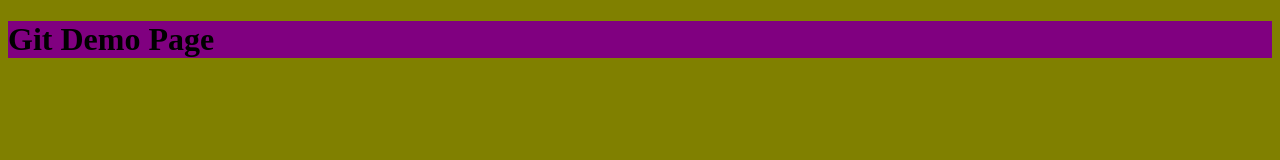
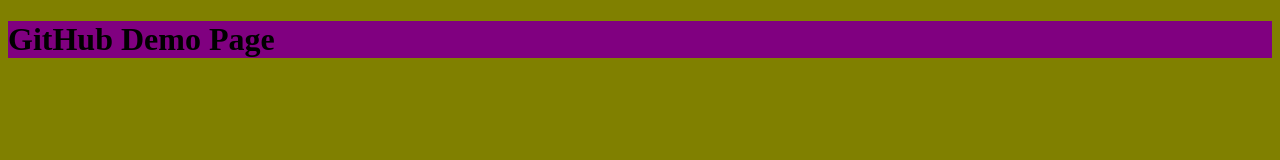
Before and after one commit to VijayTheGr8/playlist, a plain HTML site: page index.html in a window 1280 px wide. Drawn offline with Linux system fonts and the light colour scheme.

Commit message:
changed index.html

```diff
--- a/index.html
+++ b/index.html
@@ -7,7 +7,7 @@
 	<link rel="stylesheet" href="styles.css">
 </head>
 <body>
-	<h1>Git Demo Page</h1>
+	<h1>GitHub Demo Page</h1>
 
 	<script src="app.js"></script>
 </body>
```
